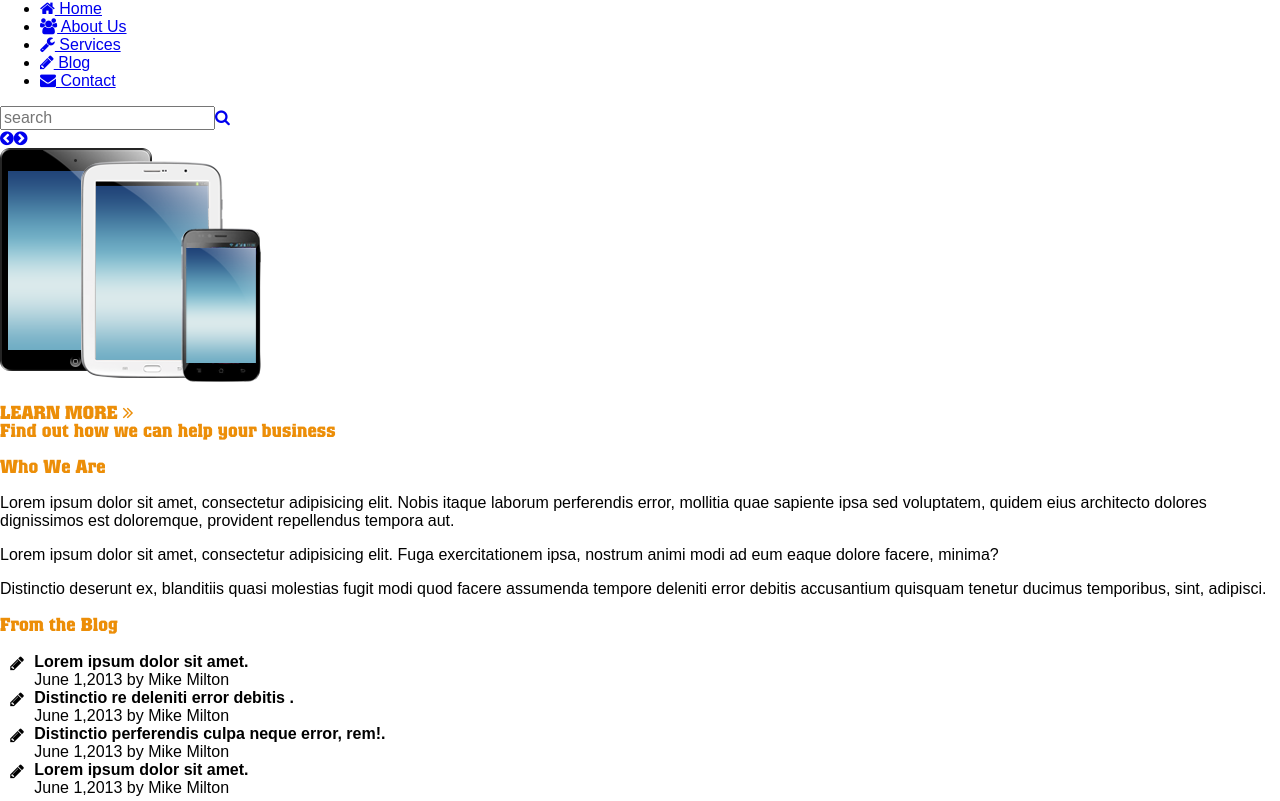
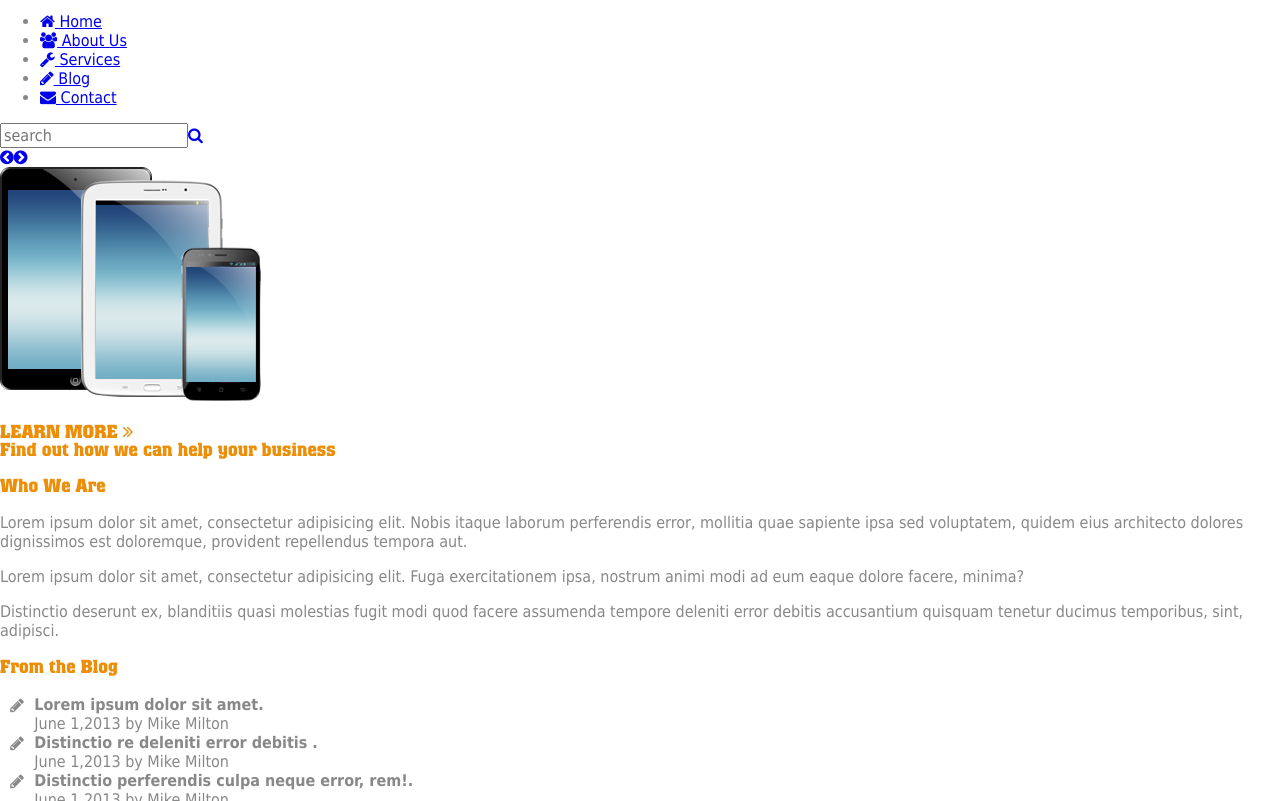
Before and after one commit to muhilham/corporate_cc, a plain HTML site: page html/index.html in a window 1280 px wide. Shown: the part 202-1003 px from the top of the page. Drawn offline with Linux system fonts and the light colour scheme.

Commit message:
Borders and Default Fonts

```diff
--- a/html/assets/css/sass/screen.scss
+++ b/html/assets/css/sass/screen.scss
@@ -6,6 +6,8 @@
 /* Variables */
 $f-family : colossalis;
 $f-color : #ec8e08;
+$f-body : "Trbuchet MS", Tahoma, Arial, sans-serif;
+$f-body-col : #888;
 
 
 @import "normalize";
@@ -14,6 +16,11 @@ $f-color : #ec8e08;
 	src: url('../font/Colossalis Bold.ttf')
 }
 
+body{
+	border-top: 8px solid $f-color;
+	color : $f-body-col;
+	font-family:$f-body
+}
 h1, h2, h3, h4, h5, h6{
 	color : $f-color;
 	font-family:$f-family, impact, sans-serif
```
Also changed, not shown: html/assets/css/stylesheets/screen.css.
